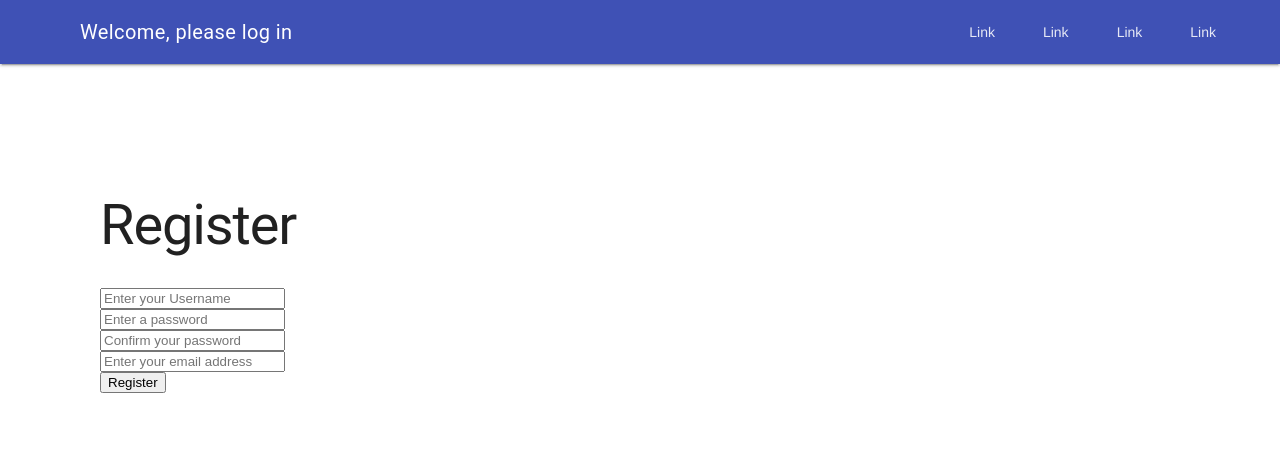
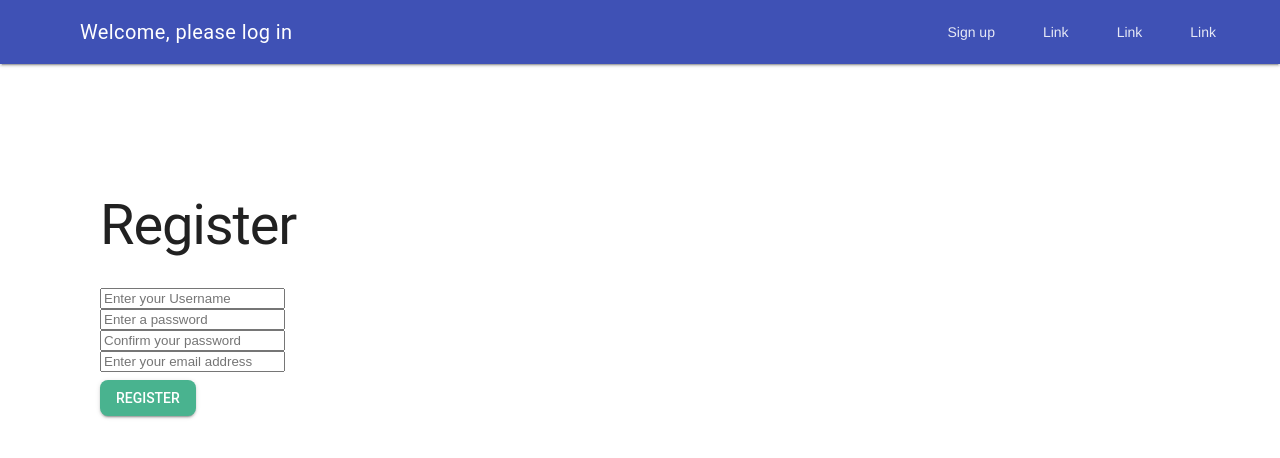
Before and after one commit to SebSeitz/Django-ChatApp, a Django app: page /register/ in a window 1280 px wide. Shown: the top 458 px of the page. Run offline with Django 4.2, Linux system fonts and the light colour scheme.

Commit message:
added some material design lite buttons

```diff
--- a/first_django_app/chat/templates/auth/login.html
+++ b/first_django_app/chat/templates/auth/login.html
@@ -17,7 +17,9 @@
     <div><input name="username" type="text"></div>
     <div><input name="password" type="password"></div>
     <div>
-        <button>Login</button>
+        <button class="mdl-button mdl-js-button mdl-button--raised mdl-button--colored">
+            Login
+          </button>
         <a href="../register">Register</a>
     </div>
 </form>
--- a/first_django_app/chat/templates/auth/register.html
+++ b/first_django_app/chat/templates/auth/register.html
@@ -25,7 +25,9 @@
     <div><input name="password1" placeholder="Enter a password" type="password"></div>
     <div><input name="password2" placeholder="Confirm your password" type="password"></div>
     <div><input name="email" placeholder="Enter your email address" type="email"></div>
-    <button>Register</button>
+    <button class="mdl-button mdl-js-button mdl-button--raised mdl-button--colored green">
+        Register
+      </button>
 </form>
 
 
--- a/first_django_app/static/css/style.css
+++ b/first_django_app/static/css/style.css
@@ -9,3 +9,12 @@
 .success-message{
     color: rgb(58, 160, 58);
 }
+
+.mdl-button {
+    border-radius: 8px !important;
+    margin-top: 8px;
+}
+
+.green{
+    background-color: rgb(73, 179, 143) !important;
+}
--- a/first_django_app/templates/base.html
+++ b/first_django_app/templates/base.html
@@ -33,7 +33,7 @@
             <div class="mdl-layout-spacer"></div>
             <!-- Navigation. We hide it in small screens. -->
             <nav class="mdl-navigation mdl-layout--large-screen-only">
-                <a class="mdl-navigation__link" href="">Link</a>
+                <a class="mdl-navigation__link" href="../register">Sign up</a>
                 <a class="mdl-navigation__link" href="">Link</a>
                 <a class="mdl-navigation__link" href="">Link</a>
                 <a class="mdl-navigation__link" href="">Link</a>
@@ -43,7 +43,7 @@
     <div class="mdl-layout__drawer">
         <span class="mdl-layout-title">Chatroom</span>
         <nav class="mdl-navigation">
-            <a class="mdl-navigation__link" href="">Link</a>
+            <a class="mdl-navigation__link" href="../register">Sign up</a>
             <a class="mdl-navigation__link" href="">Link</a>
             <a class="mdl-navigation__link" href="">Link</a>
             <a class="mdl-navigation__link" href="">Link</a>
```
